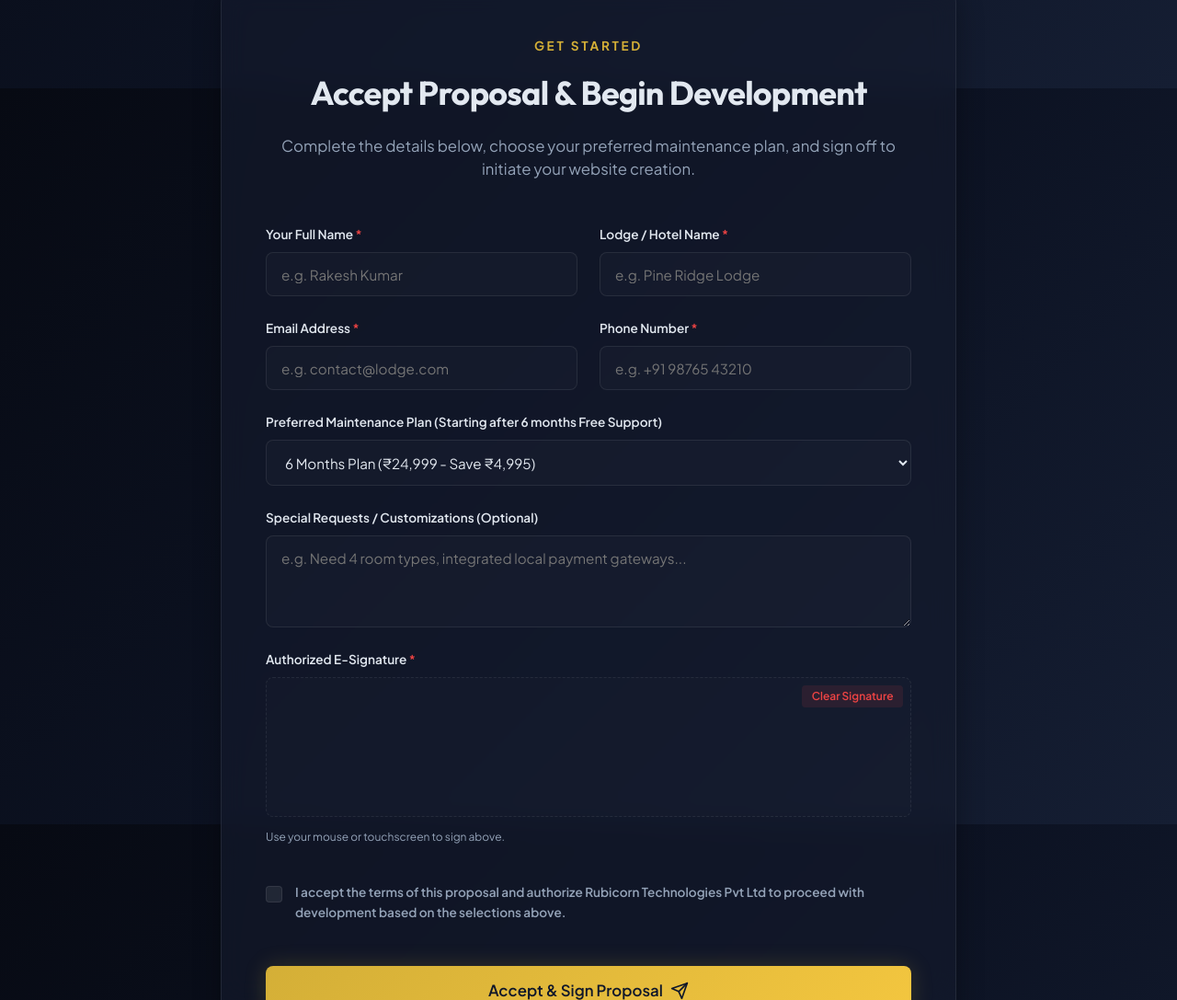
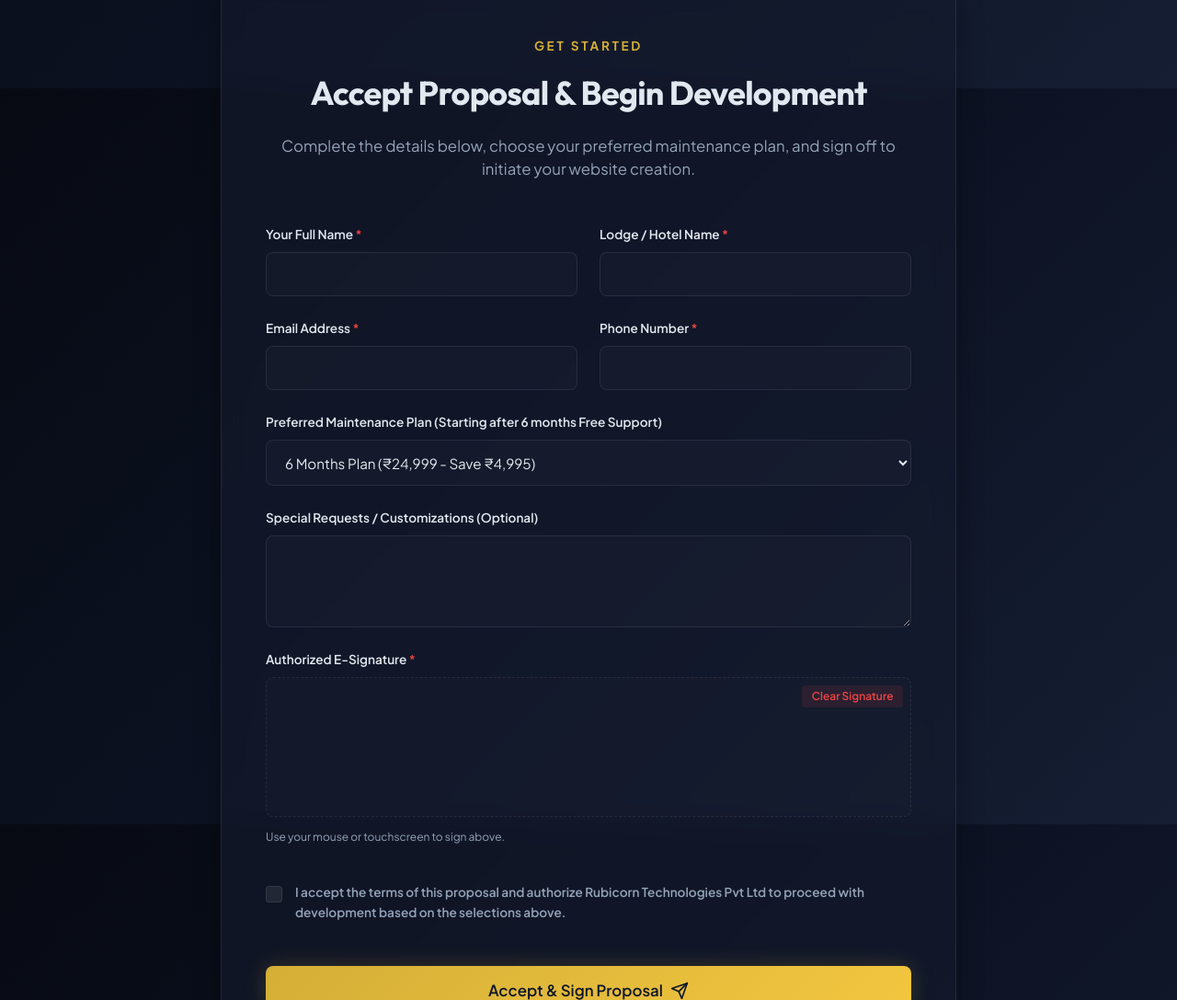
Before and after one commit to sukumar38140/Rubicorn-quotation, a website built with Vite: page index.html in a window 1280 px wide. Shown: the part 6304-7391 px from the top of the page at 92% size. Built offline with nearby package versions, Linux system fonts and the light colour scheme.

Commit message:
Remove example placeholders from acceptance form textboxes

```diff
--- a/index.html
+++ b/index.html
@@ -584,22 +584,22 @@
           <div class="form-grid">
             <div class="form-group">
               <label for="client-name">Your Full Name <span class="required">*</span></label>
-              <input type="text" id="client-name" name="client_name" required placeholder="e.g. Rakesh Kumar">
+              <input type="text" id="client-name" name="client_name" required>
             </div>
 
             <div class="form-group">
               <label for="lodge-name">Lodge / Hotel Name <span class="required">*</span></label>
-              <input type="text" id="lodge-name" name="lodge_name" required placeholder="e.g. Pine Ridge Lodge">
+              <input type="text" id="lodge-name" name="lodge_name" required>
             </div>
 
             <div class="form-group">
               <label for="client-email">Email Address <span class="required">*</span></label>
-              <input type="email" id="client-email" name="client_email" required placeholder="e.g. contact@lodge.com">
+              <input type="email" id="client-email" name="client_email" required>
             </div>
 
             <div class="form-group">
               <label for="client-phone">Phone Number <span class="required">*</span></label>
-              <input type="tel" id="client-phone" name="client_phone" required placeholder="e.g. +91 98765 43210">
+              <input type="tel" id="client-phone" name="client_phone" required>
             </div>
 
             <div class="form-group full-width">
@@ -613,7 +613,7 @@
 
             <div class="form-group full-width">
               <label for="client-notes">Special Requests / Customizations (Optional)</label>
-              <textarea id="client-notes" name="client_notes" placeholder="e.g. Need 4 room types, integrated local payment gateways..."></textarea>
+              <textarea id="client-notes" name="client_notes"></textarea>
             </div>
 
             <div class="form-group full-width sign-pad-container">
```
